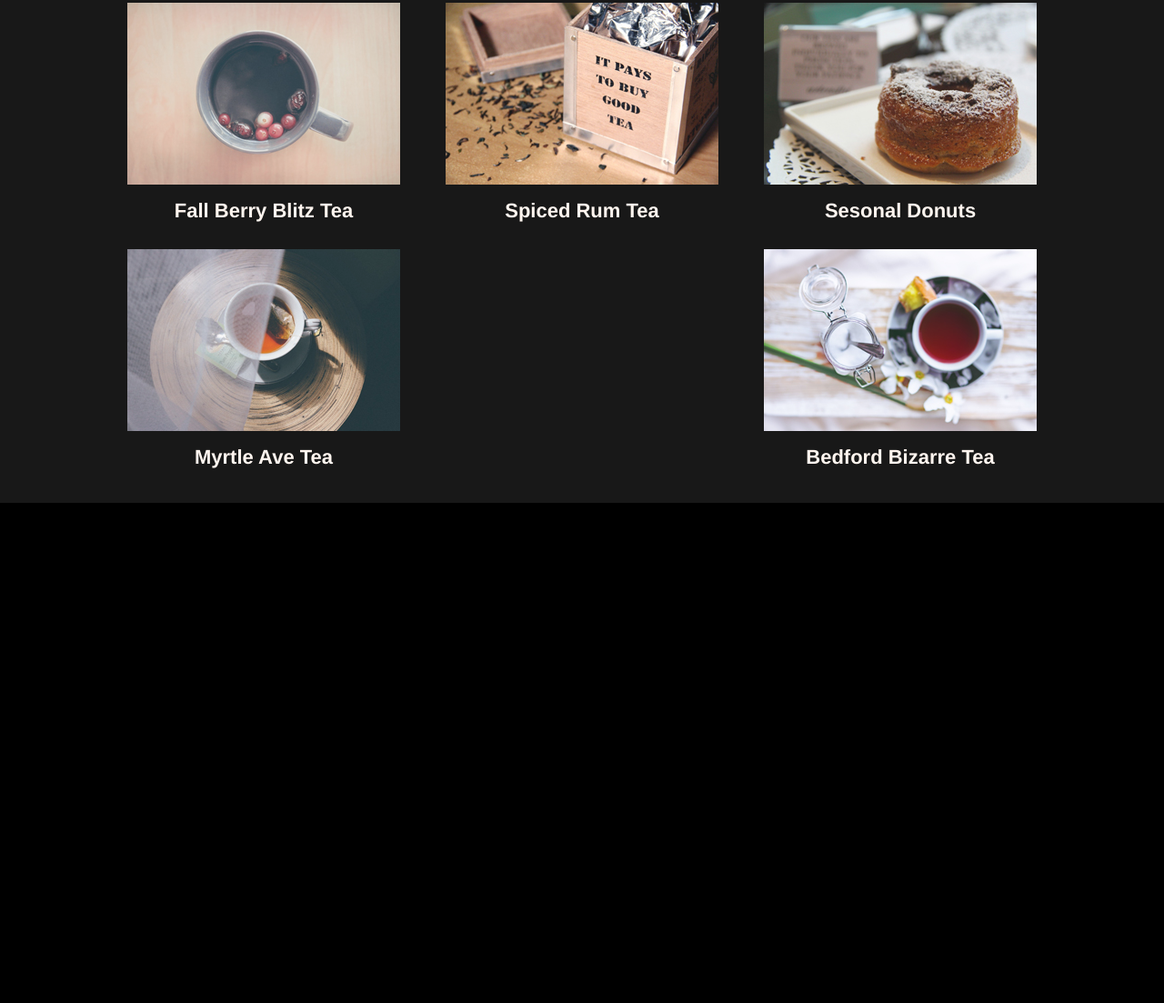
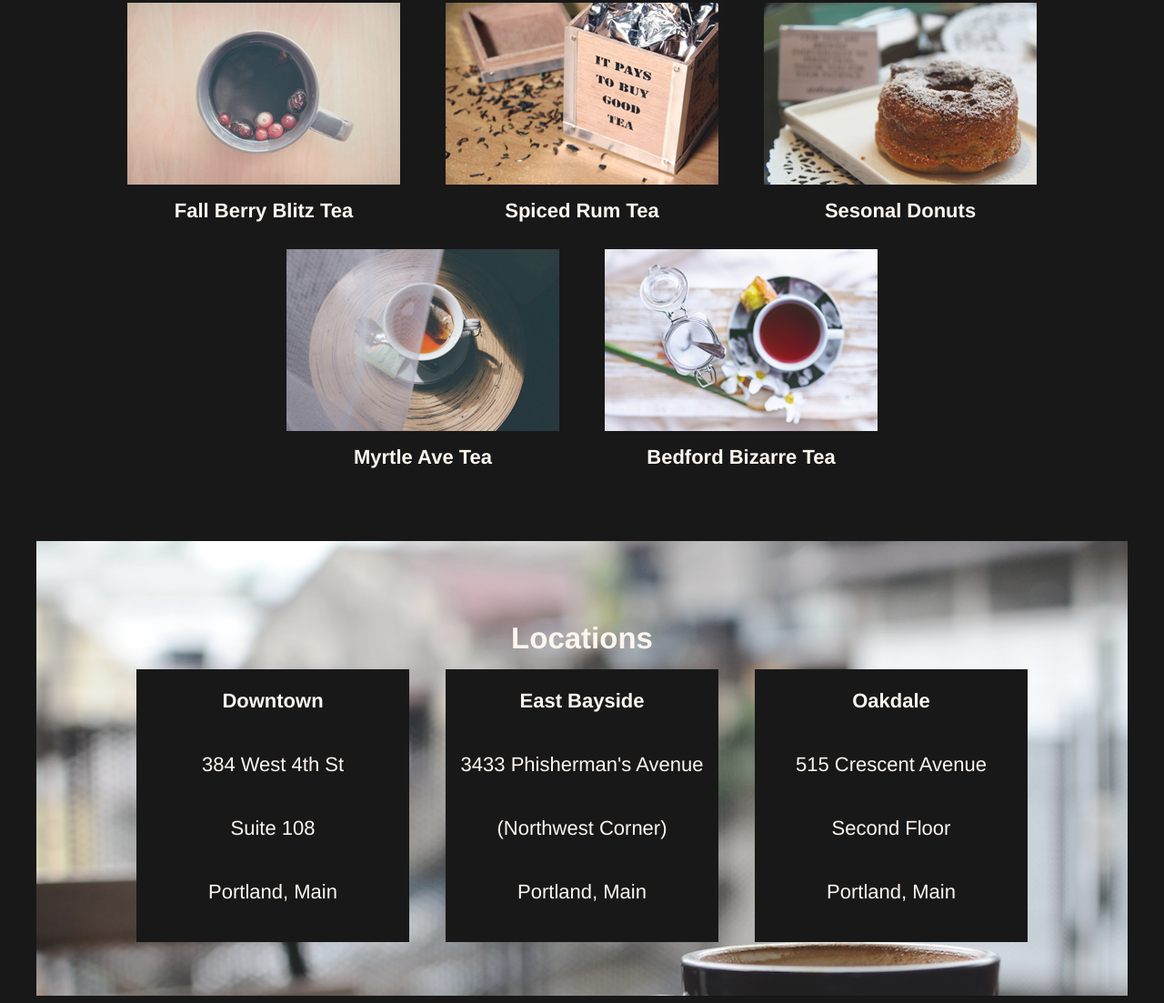
Before and after one commit to tsteinert/tea-cozy, a plain HTML site: page index.html in a window 1280 px wide. Shown: the part 925-2028 px from the top of the page at 91% size. Before the commit the page ends 1478 px from the top, so only its background shows below. Drawn offline with Linux system fonts and the light colour scheme.

Commit message:
Added more content to main content area

```diff
--- a/index.html
+++ b/index.html
@@ -27,25 +27,48 @@
         <h2>Tea of the Month</h2>
         <h4>What's Steeping at The Tea Cozy?</h4>
         <div class="teas">
-          <div class="tea">
+          <div class="tea" id="berry-blitz">
             <img src="./resources/images/img-berryblitz_small.jpg" alt="Fall Berry Blitz Tea">
             <h4>Fall Berry Blitz Tea</h4>
           </div>
-          <div class="tea">
+          <div class="tea" id="spiced-rum">
             <img src="./resources/images/img-spiced-rum_small.jpg" alt="Spiced Rum Tea">
             <h4>Spiced Rum Tea</h4>
           </div>
-          <div class="tea">
+          <div class="tea" id="donut">
             <img src="./resources/images/img-donut_small.jpg" alt="Donut">
             <h4>Sesonal Donuts</h4>
           </div>
-          <div class="tea">
+          <div class="tea" id="myrtle">
             <img src="./resources/images/img-myrtle-ave_small.jpg" alt="Myrtle Ave Tea">
             <h4>Myrtle Ave Tea</h4>
           </div>
-          <div class="tea">
+          <div class="tea" id="bedford">
             <img src="./resources/images/img-bedford-bizarre_small.jpg" alt="Bedford Bizarre Tea">
             <h4>Bedford Bizarre Tea</h4>
+          </div>
+        </div>
+      </div>
+      <div class="locations">
+        <h2>Locations</h2>
+        <div class="location-details">
+          <div class="location">
+            <p><strong>Downtown</strong></p>
+            <p>384 West 4th St</p>
+            <p>Suite 108</p>
+            <p>Portland, Main</p>
+          </div>
+          <div class="location">
+            <p><strong>East Bayside</strong></p>
+            <p>3433 Phisherman's Avenue</p>
+            <p>(Northwest Corner)</p>
+            <p>Portland, Main</p>
+          </div>
+          <div class="location">
+            <p><strong>Oakdale</strong></p>
+            <p>515 Crescent Avenue</p>
+            <p>Second Floor</p>
+            <p>Portland, Main</p>
           </div>
         </div>
       </div>
--- a/resources/css/style.css
+++ b/resources/css/style.css
@@ -66,7 +66,7 @@ nav a {
 .teas {
   display: flex;
   flex-wrap: wrap;
-  justify-content: space-between;
+  justify-content: center;
   max-width: 1000px;
 }
 
@@ -78,3 +78,42 @@ nav a {
 .tea h4 {
   margin-top: 10px;
 }
+
+#berry-blitz, #spiced-rum, #myrtle {
+  padding-right: 25px;
+}
+
+#spiced-rum, #donut, #bedford {
+  padding-left: 25px;
+}
+
+.locations {
+  background-image: url('../images/img-locations-background.jpg');
+  height: 500px;
+  width: 1200px;
+  display: flex;
+  flex-direction: column;
+  justify-content: center;
+  align-items: center;
+  margin-top: 50px;
+}
+
+.location-details {
+  display: flex;
+  justify-content: center;
+  align-items: center;
+}
+
+.locations h2 {
+  margin-bottom: 15px;
+}
+
+.location {
+  display: flex;
+  flex-direction: column;
+  background-color: black;
+  opacity: 1;
+  width: 300px;
+  height: 300px;
+  margin: 0px 20px;
+}
```
